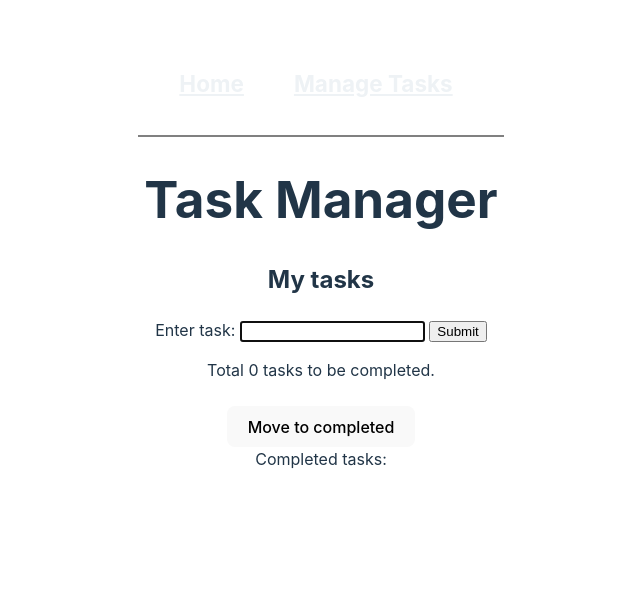
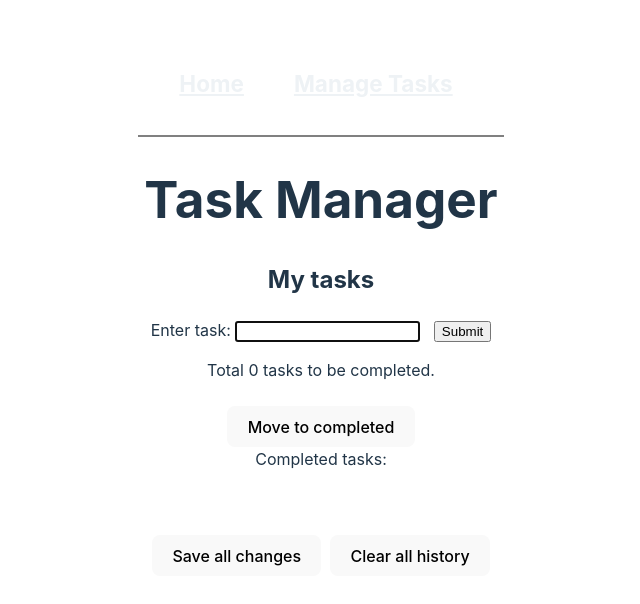
Before and after one commit to aolchakresh/react-app, a React (Vite) app: page /Additems in a window 1280 px wide. Shown: the top 604 px of the page, without its empty margins (319-959 px from the left). Built offline with nearby package versions, Linux system fonts and the light colour scheme.

Commit message:
added local storage functionality

```diff
--- a/src/App.css
+++ b/src/App.css
@@ -3,6 +3,10 @@
   margin: 0 auto;
   padding: 2rem;
   text-align: center;
+}
+
+ul {
+  text-align: left;
 }
 
 .logo {
--- a/src/App.jsx
+++ b/src/App.jsx
@@ -5,19 +5,22 @@ import {Routes, Route, useLocation} from 'react-router-dom'
 import Login from './Todolist/Login/Login.jsx'
 import PageNotFound from './Todolist/Login/PageNotFound.jsx'
 import Header from './Todolist/Header/Header.jsx'
+import { useNavigate } from "react-router-dom";
 
 function App() {
   localStorage.setItem('loginname', 'chakresh')
   const location = useLocation();
   const showHeader = location.pathname === '/Home' || location.pathname === '/Additems'
+  const showTaskManager = location.pathname === '/Home' || location.pathname === '/Additems' || location.pathname === '/login'
   return (
     <div>
       {showHeader && <Header />}
-      <h1>Task Manager</h1>
+      {showTaskManager && <h1>Task Manager</h1>}
       <Routes>
+        <Route path="/" element={<Login />} />
+        <Route path="/login" element={<Login />}/>
         <Route path="/Home" element={<Home />}/>
         <Route path="/Additems" element={<AddTodoItem />}/>
-        <Route path="/login" element={<Login />}/>
         <Route path="*" element={<PageNotFound />}/>
       </Routes>
     </div>
--- a/src/Todolist/Login/Login.jsx
+++ b/src/Todolist/Login/Login.jsx
@@ -18,7 +18,6 @@ function Login() {
   const clickHandler = () => {
     if (inputtext === localStorage.getItem('loginname')) {
       navigate(`/Home`);
-      console.log(inputtext);
     } else {
       alert("Invalid user!");
     }
--- a/src/Todolist/Todolist/Todolist.jsx
+++ b/src/Todolist/Todolist/Todolist.jsx
@@ -10,8 +10,15 @@ function AddTodoItem() {
   const inputRef = useRef();
   const selectedItems = useRef([]);
   const [completedItems, setcompletedItems] = useState([]);
+
   useEffect(() => {
     inputRef.current.focus();
+    if(localStorage.items){
+      setItems(JSON.parse(localStorage.items));
+    }
+    if(localStorage.completedItems){
+    setcompletedItems(JSON.parse(localStorage.completedItems));
+    }
   }, []);
 
   const handleChange = (props) => {
@@ -32,14 +39,25 @@ function AddTodoItem() {
   };
 
   const handleDelete = () => {
-    //let completedItems = [];
     selectedItems.current.forEach((element) => {
       completedItems.push(items[element]);
     });
 
     setcompletedItems(completedItems);
     setItems(items.filter((i) => !completedItems.includes(i)));
+
   };
+
+  const handleSave = () => {
+    localStorage.items = JSON.stringify(items);
+    localStorage.completedItems = JSON.stringify(completedItems);
+  };
+
+  const handleClearhistory = () => {
+    localStorage.clear();
+    setItems([]);
+    setcompletedItems([]);
+  }
 
   return (
     <form onSubmit={handleSubmit}>
@@ -54,7 +72,7 @@ function AddTodoItem() {
           onChange={handleChange}
           ref={inputRef}
         />
-        &nbsp;
+        &nbsp; &nbsp;
         <input type="submit" value="Submit" onClick={clickHandler} />
         <ul className="uoList">
           {items.map((item) => (
@@ -82,8 +100,14 @@ function AddTodoItem() {
       </div>
       <br />
       <br />
+      <button type="submit" onClick={handleSave}>
+          Save all changes
+      </button>
+      &nbsp;&nbsp;
+      <button type="submit" onClick={handleClearhistory}>
+          Clear all history
+      </button>
     </form>
-
   );
 }
 
```
Also changed, not shown: 1 other file (tests, documents, lock files or other folders).
